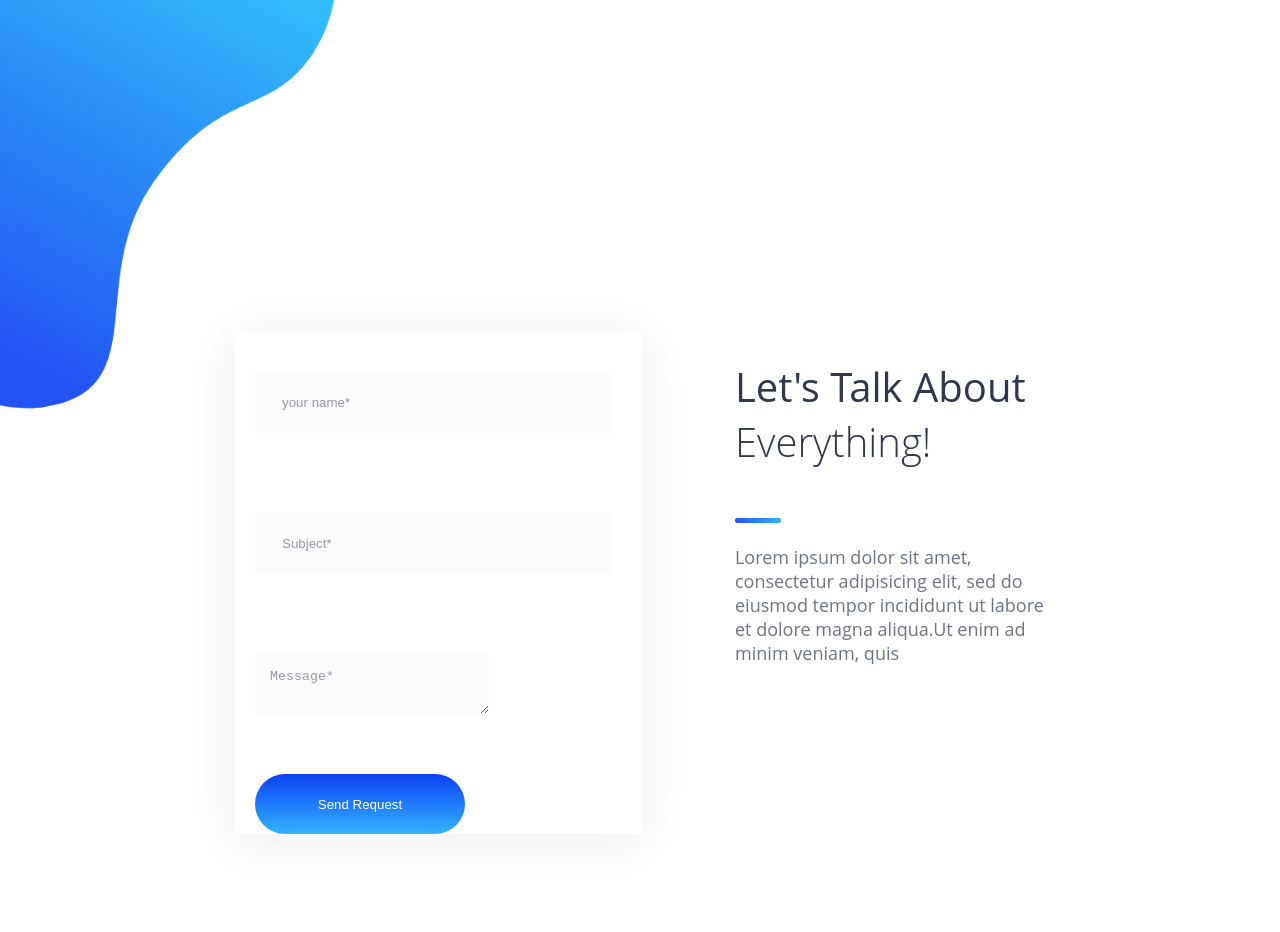
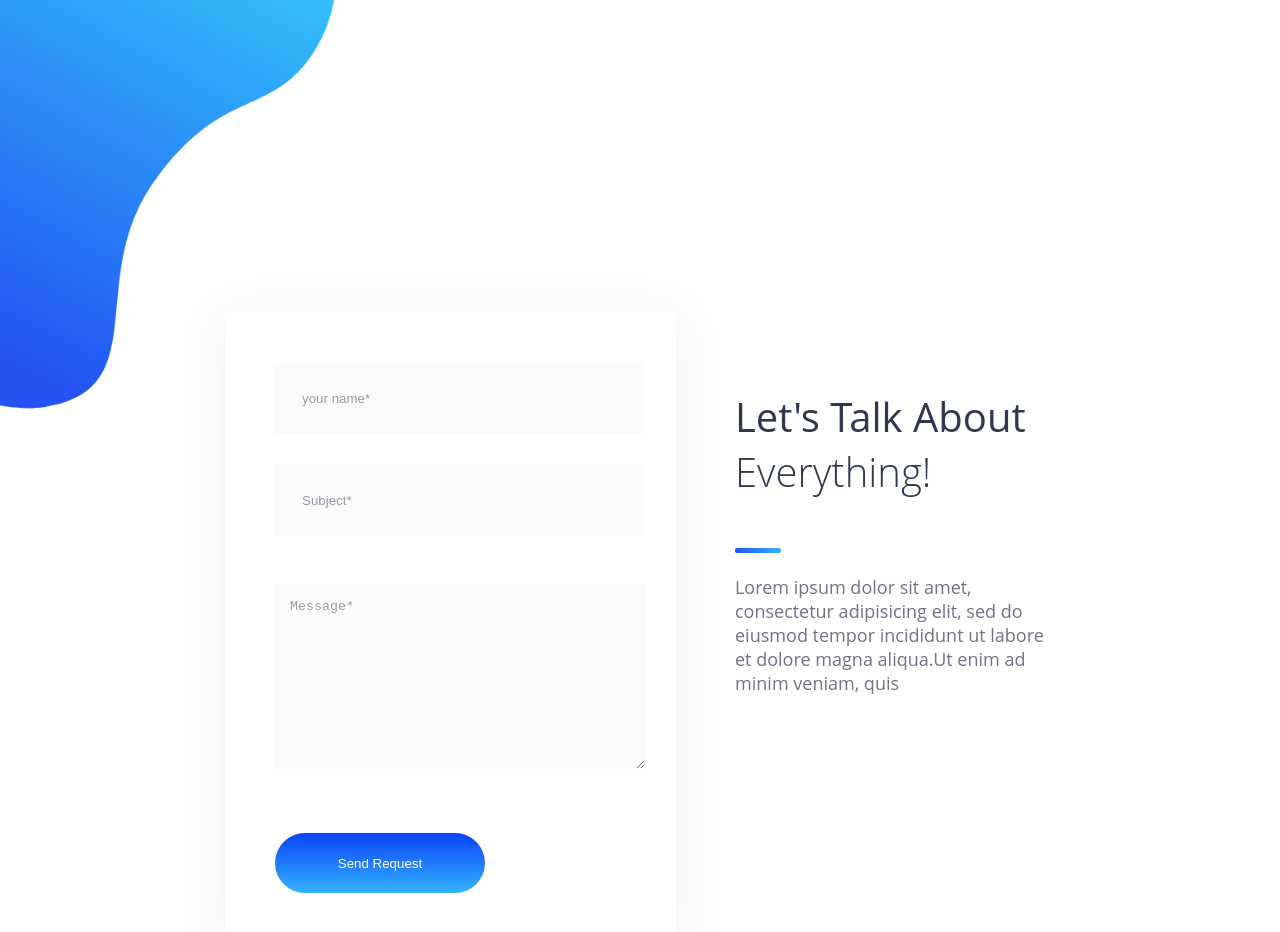
Before and after one commit to adeel00576/digitalagencyweb, a plain HTML site: page index.html in a window 1280 px wide. Shown: the part 4905-5837 px from the top of the page. Drawn offline with Linux system fonts and the light colour scheme.

Commit message:
After finalizing form

```diff
--- a/CSS/style.css
+++ b/CSS/style.css
@@ -965,63 +965,60 @@ text-align: left;
 
 }
 .reg-form{
-	background-color: #FFFFFF 100;
-	padding-right: 10px;
-	padding-top:20px;
-
-	padding-left:10px;
-	padding-bottom:180px;
+	background-color: #FFFFFF;
+	display: flex;
+	flex-direction: column;
+
 
 	border-radius: 10px;
 	margin-bottom: 30px;
-	height: 463px;
-	width: 427px;
+	height: 493px;
+	/*width: 447px;*/
 	box-sizing: border-box;
-	border: 1px  #17234B 8%;
+
 
 
 }
 .reg-form form{
-	display: flex;
-	flex-direction: column;
+
 	margin-top: 30px;
-	padding-top: 30px:
-	padding-right: 30px;
-	padding-left: 10px:
-	padding-bottom: 80px;
+
+	/*padding-bottom: 220px;*/
+	margin-bottom: 30px;
 	 box-shadow: 0px 6px 48px rgba(0,0,0,0.07);
 
 
 
-}
-.reg-form #message{
+
+}
+/*.reg-form #message{
 	resize: none;
-}
+}*/
 .reg-form textarea{
+	height: 155px;
+	width: 340px;
+	margin-left: 20px;
 	margin-bottom: 60px;
-	margin-right: 30px;
-	margin-top: 40px;
+	padding: 15px;
+	margin-top: 18px;
+	background-color: #FBFBFB;
+	max-width: 100%;
+	border: transparent;
+}
+
+::placeholder{
+	color: #31384E;
+	opacity: 50%;
+}
+.reg-form input{
+	height: 70px;
+	width: 340px;
+	margin-bottom: 30px;
+	margin-right: 32px;
+	/*margin-top: 40px;*/
 	margin-left: 20px;
 
-	padding: 15px;
-	background-color: #FBFBFB;
-	max-width: 50%;
-	border: transparent;
-}
-
-::placeholder{
-	color: #31384E;
-	opacity: 50%;
-}
-.reg-form input{
-	margin-bottom: 40px;
-	margin-right: 30px;
-	margin-top: 40px;
-	margin-left: 20px;
-
-	padding-top: 23px;
-	padding-bottom: 23px;
-	padding-right: 20px;
+
 	background-color: #FBFBFB;
 	border: transparent;
 	padding-left: 27px;
@@ -1034,13 +1031,23 @@ text-align: left;
 	border-right:10px;
 
 	padding:5px 5px;
-	margin-bottom:30px;
+
 	margin-left: 35%;
 
+
+  }
+  .reg-form #register{
+
+
+  	margin-left: auto;
+  	margin-right: auto;
+  	padding-bottom: 48px;
+  	padding-left: 30px;
+  	padding-top: 50px;
   }
   .des-reg{
   	padding-left: 80px;
-  	margin-top: 50px;
+  	margin-top: 80px;
   	height: 110px;
 
   	/*padding-left: 120px;*/
@@ -1894,11 +1901,11 @@ text-align: left;
 		margin-left: auto;
 		margin-right: auto;
 		width: fit-content;
-		height: fit-content;
+		height: 365px;
 		position: absolute;
 		left: 30%;
 
-		top: -100px;
+		top: 0px;
 
 
 
@@ -1956,7 +1963,7 @@ text-align: left;
 	}
 	.des-reg {
 		margin-right: 70px;
-		margin-top: 70px;
+		margin-top: 150px;
 		/*margin-bottom: 100px;*/
 	}
 
@@ -1996,9 +2003,10 @@ text-align: left;
 				/*height: fit-content;*/
 
 	}
-	.reg-form{
-		/*display: flex;*/
-		/*height: fit-content;*/
+	.reg-form #register{
+		display: flex;
+		flex-direction: column;
+		height: fit-content;
 		width: fit-content;
 
 		margin-right: auto;
@@ -2011,7 +2019,7 @@ text-align: left;
 		/*height: fit-content;*/
 		margin-right:auto;
 		margin-left: auto ;
-		margin-top: 400px;
+		margin-top: 490px;
 		margin-bottom: 20px;
 		/*margin-top: 700px;*/
 
```
Also changed, not shown: 1 other file.
